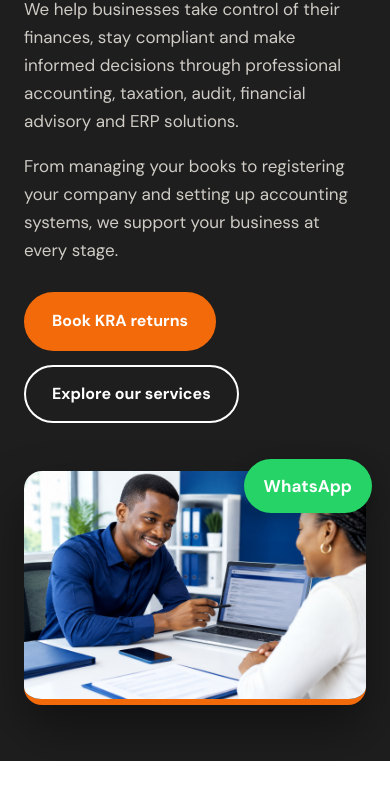
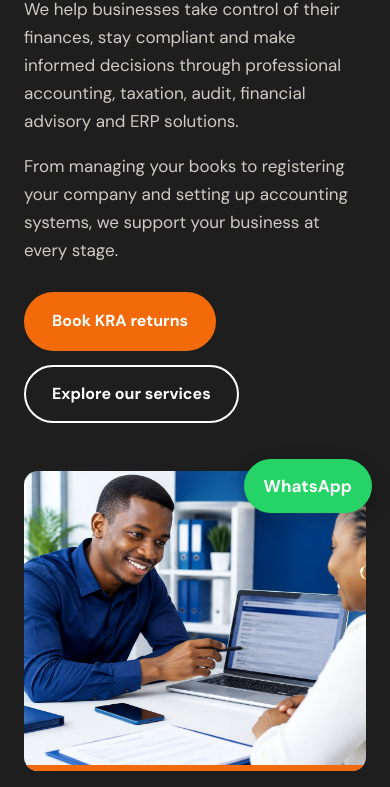
Before and after one commit to Edith36/Acctentity-Consultancy-Website, a plain HTML site: page index.html in a window 390 px wide. Shown: the part 313-1100 px from the top of the page. Drawn offline with nearby package versions, Linux system fonts and the light colour scheme; a web font is replaced by a local one.

Commit message:
update Acctentity-Consultancy-Website

```diff
--- a/assets/css/style.css
+++ b/assets/css/style.css
@@ -34,7 +34,12 @@ header{position:sticky;top:0;z-index:20;background:#fff;border-bottom:1px solid
 .hero .loc{color:var(--o);font-weight:700;margin-bottom:18px}
 .hero p{color:#CFCBC5}
 .hero .row{display:flex;gap:14px;flex-wrap:wrap;margin-top:28px}
-.hero-img img{width:100%;height:auto;display:block;border-radius:18px;object-fit:cover;box-shadow:0 24px 50px rgba(0,0,0,.4);border-bottom:6px solid var(--o)}
+.hero{position:relative}
+.hero .w>div:first-child{position:relative;z-index:1}
+.hero-img{position:absolute;top:0;right:0;bottom:0;width:46%}
+.hero-img img{width:100%;height:100%;display:block;object-fit:cover;object-position:center}
+.hero-img::after{content:"";position:absolute;inset:0;background:linear-gradient(90deg,var(--k) 0%,rgba(30,30,30,.55) 30%,rgba(30,30,30,0) 65%)}
+.hero-img::before{content:"";position:absolute;left:0;right:0;bottom:0;height:6px;background:var(--o);z-index:1}
 
 /* Photos */
 .photo{width:100%;height:auto;display:block;border-radius:14px;object-fit:cover;margin-bottom:24px}
@@ -98,6 +103,8 @@ footer .c{border-top:1px solid #3a3a3a;margin-top:40px;padding-top:20px;font-siz
 .nav.open ul{display:flex;flex-direction:column;position:absolute;top:72px;left:0;right:0;background:#fff;padding:18px 24px;gap:14px;border-bottom:1px solid var(--ln)}
 .hero .w,.split{grid-template-columns:1fr}.bars{height:220px}
 .hero .w{padding-top:56px;padding-bottom:56px}
+.hero-img{position:relative;width:100%;height:300px;border-radius:14px;overflow:hidden}
+.hero-img::after{display:none}
 .steps{grid-template-columns:1fr 1fr;gap:32px 0}.steps div::after{display:none}
 footer .g{grid-template-columns:1fr 1fr}section{padding:64px 0}.pg .box ul{columns:1}
 .banner{padding:64px 0}}
```
